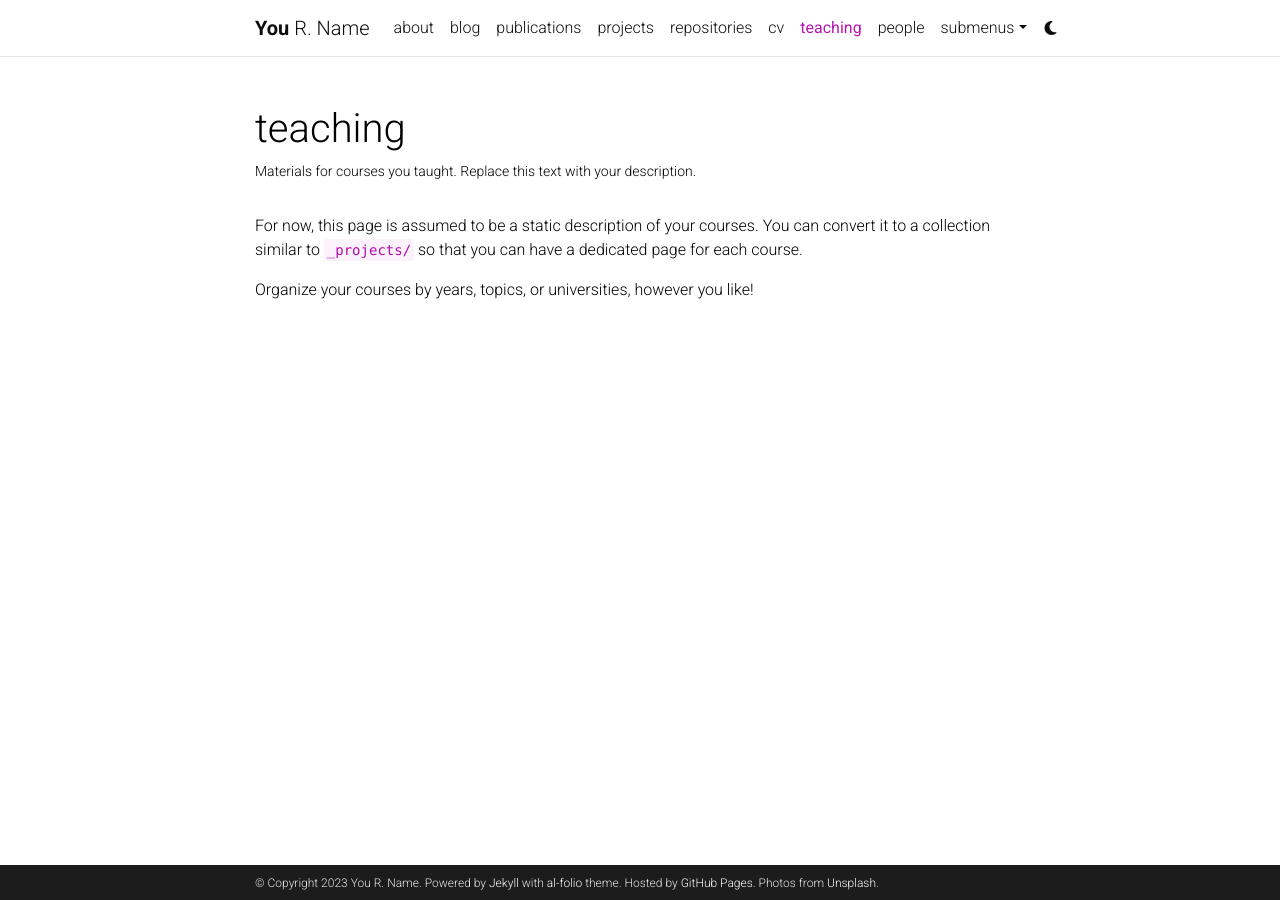
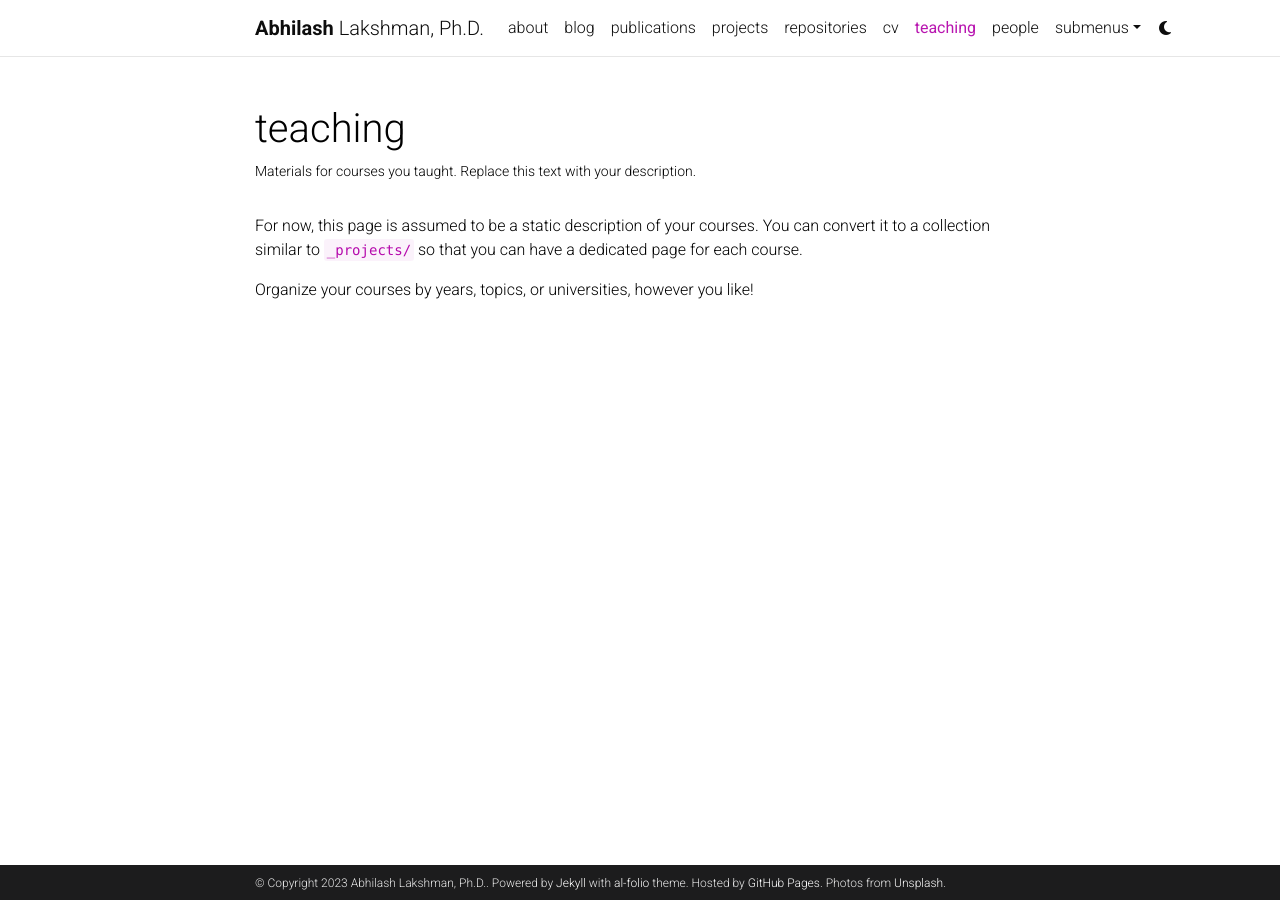
Before and after one commit to abhilashlakshman/abhilashlakshmanOLDER.github.io, a Jekyll site: the page built from _pages/teaching.md, in a window 1280 px wide. Built offline with Jekyll 4.4.1, drawn with Linux system fonts in a browser that asks for light colours; comment, search, counter and statistics services are not loaded; a style sheet for code colours, icons or effects is not loaded.

Commit message:
Update _config.yml
update 1

```diff
--- a/_config.yml
+++ b/_config.yml
@@ -3,9 +3,9 @@
 # -----------------------------------------------------------------------------
 
 title: blank # the website title (if blank, full name will be used instead)
-first_name: You
-middle_name: R.
-last_name: Name
+first_name: Abhilash
+middle_name:
+last_name: Lakshman, Ph.D.
 email: you@example.com
 description: > # the ">" symbol means to ignore newlines until "footer_text:"
   A simple, whitespace theme for academics. Based on [*folio](https://github.com/bogoli/-folio) design.
@@ -18,8 +18,8 @@
 lang: en # the language of your site (for example: en, fr, cn, ru, etc.)
 icon: ⚛️  # the emoji used as the favicon (alternatively, provide image name in /assets/img/)
 
-url: https://alshedivat.github.io # the base hostname & protocol for your site
-baseurl: /al-folio # the subpath of your site, e.g. /blog/
+url: https://abhilashlakshman.github.io # the base hostname & protocol for your site
+baseurl:  # the subpath of your site, e.g. /blog/
 last_updated: false # set to true if you want to display last updated in the footer
 impressum_path:  # set to path to include impressum link in the footer, use the same path as permalink in a page, helps to conform with EU GDPR
 
```
